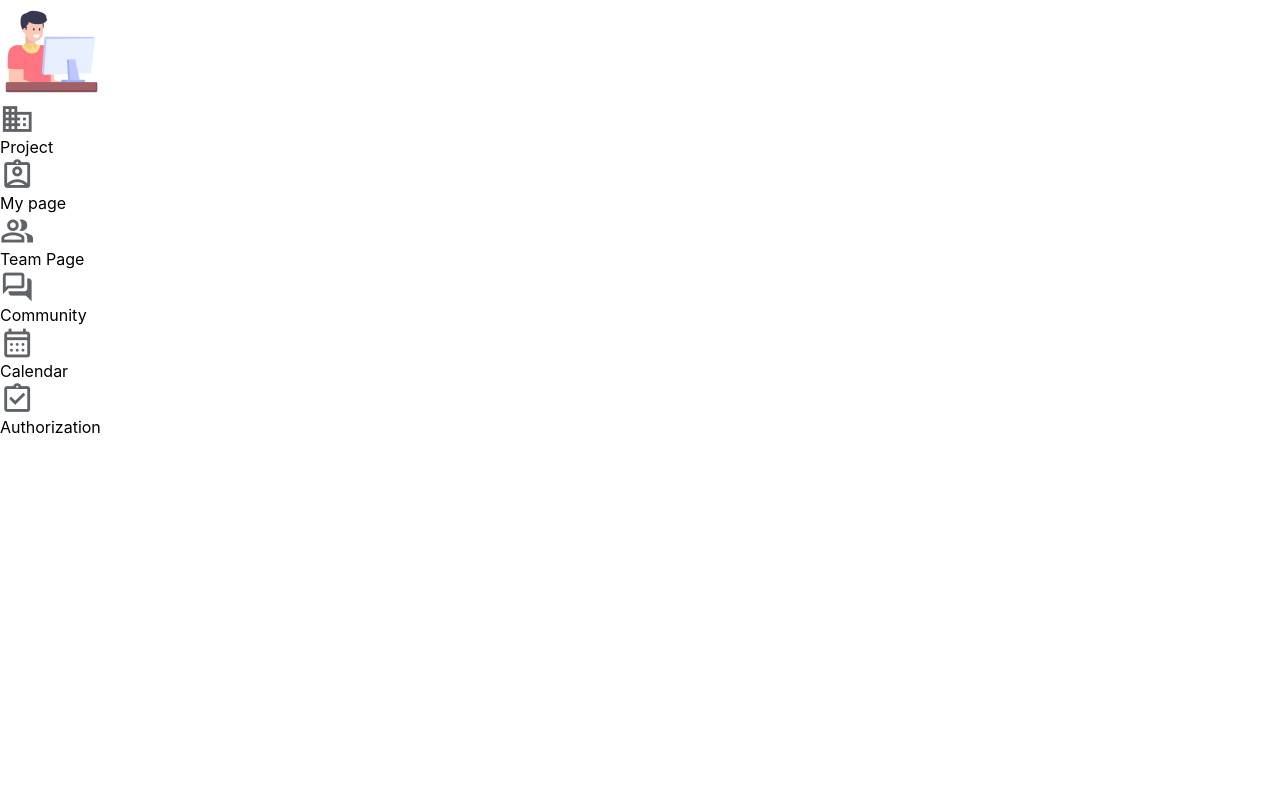
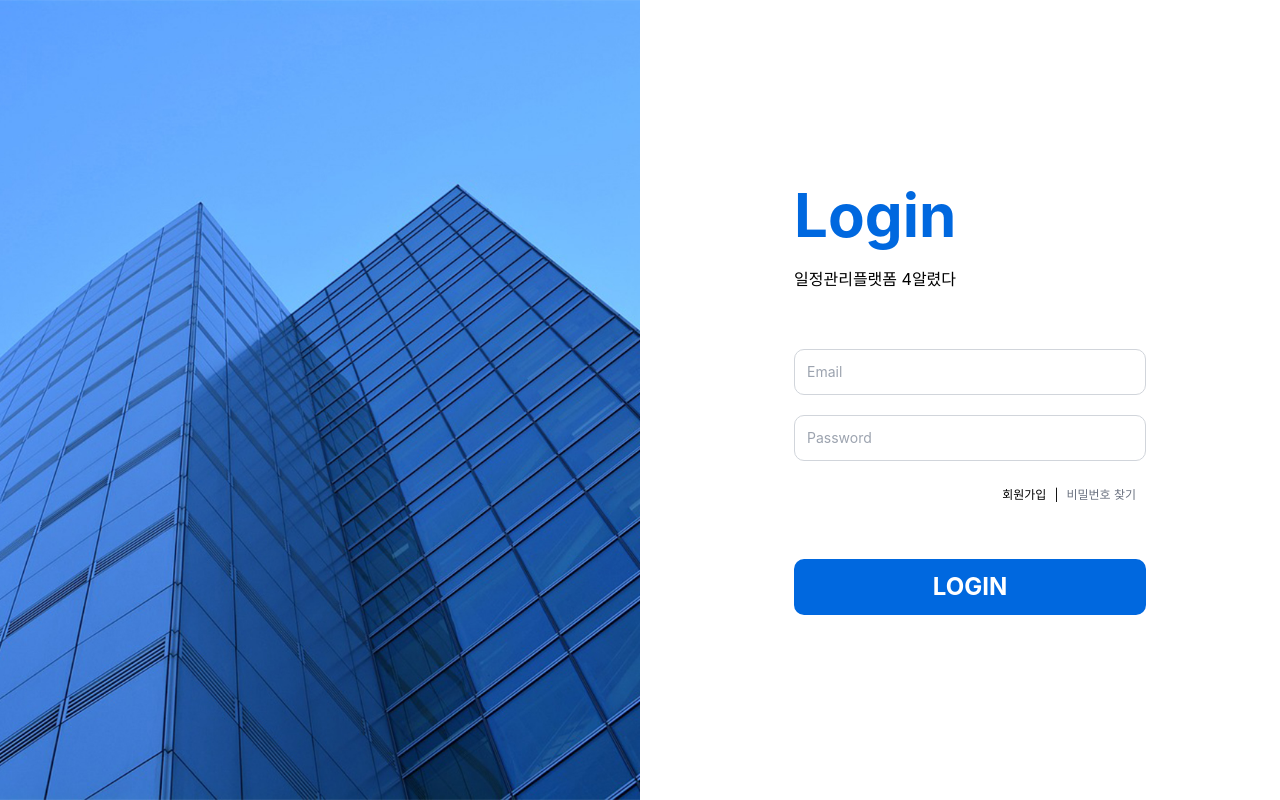
Before and after one commit to zzzissu/elice-first-project, a React (Create React App) app: page / in a window 1280 px wide. Built offline with nearby package versions, Linux system fonts and the light colour scheme.

Commit message:
fix: tailwind.config.js 파일 오류로 인한 css깨짐 문제 해결 및 merge 실수로 인한 app.tsx파일 수정

```diff
--- a/src/App.tsx
+++ b/src/App.tsx
@@ -1,21 +1,13 @@
 import React from 'react';
-import logo from './logo.svg';
-import './App.css';
+import { Route, Routes } from 'react-router-dom';
+import LoginPage from './pages/LoginPage';
 
 const App = () => {
-    return (
-        <div className="App">
-            <header className="App-header">
-                <img src={logo} className="App-logo" alt="logo" />
-                <p>
-                    Edit <code>src/App.tsx</code> and save to reload.
-                </p>
-                <a className="App-link" href="https://reactjs.org" target="_blank" rel="noopener noreferrer">
-                    Learn React
-                </a>
-            </header>
-        </div>
-    );
+  return (
+    <Routes>
+      <Route path="/" element={<LoginPage />} />
+    </Routes>
+  );
 };
 
 export default App;
--- a/src/components/main.ts
+++ /dev/null
@@ -1,3 +0,0 @@
-//main.ts
-
-export {};
--- a/src/index.tsx
+++ b/src/index.tsx
@@ -1,15 +1,16 @@
 import React from 'react';
 import ReactDOM from 'react-dom/client';
-import Nav from '../src/components/Nav/Nav';
 import { BrowserRouter } from 'react-router-dom';
 import './index.css';
+import App from './App';
+
 const root = ReactDOM.createRoot(
   document.getElementById('root') as HTMLElement
 );
 root.render(
   <React.StrictMode>
     <BrowserRouter>
-    <Nav />
+    <App />
     </BrowserRouter>
   </React.StrictMode>
 );
--- a/src/pages/main.ts
+++ /dev/null
@@ -1,2 +0,0 @@
-//main.ts
-export {};
--- a/tailwind.config.js
+++ b/tailwind.config.js
@@ -1,5 +1,5 @@
 module.exports = {
-    content: ['./src/*/.{js,jsx,ts,tsx}'],
+    content: ['./src/**/*.{js,jsx,ts,tsx}'],
     theme: {
       extend: {
         fontFamily: {
@@ -7,8 +7,9 @@ module.exports = {
         },
         colors: {
           customGray: 'rgb(95 , 99 , 104)',
+          mainColor: 'rgb(0, 104, 223)',
+        },
       },
     },
     plugins: [],
-    },
   };
```
Lines whose indentation alone changed are shown as unchanged.
